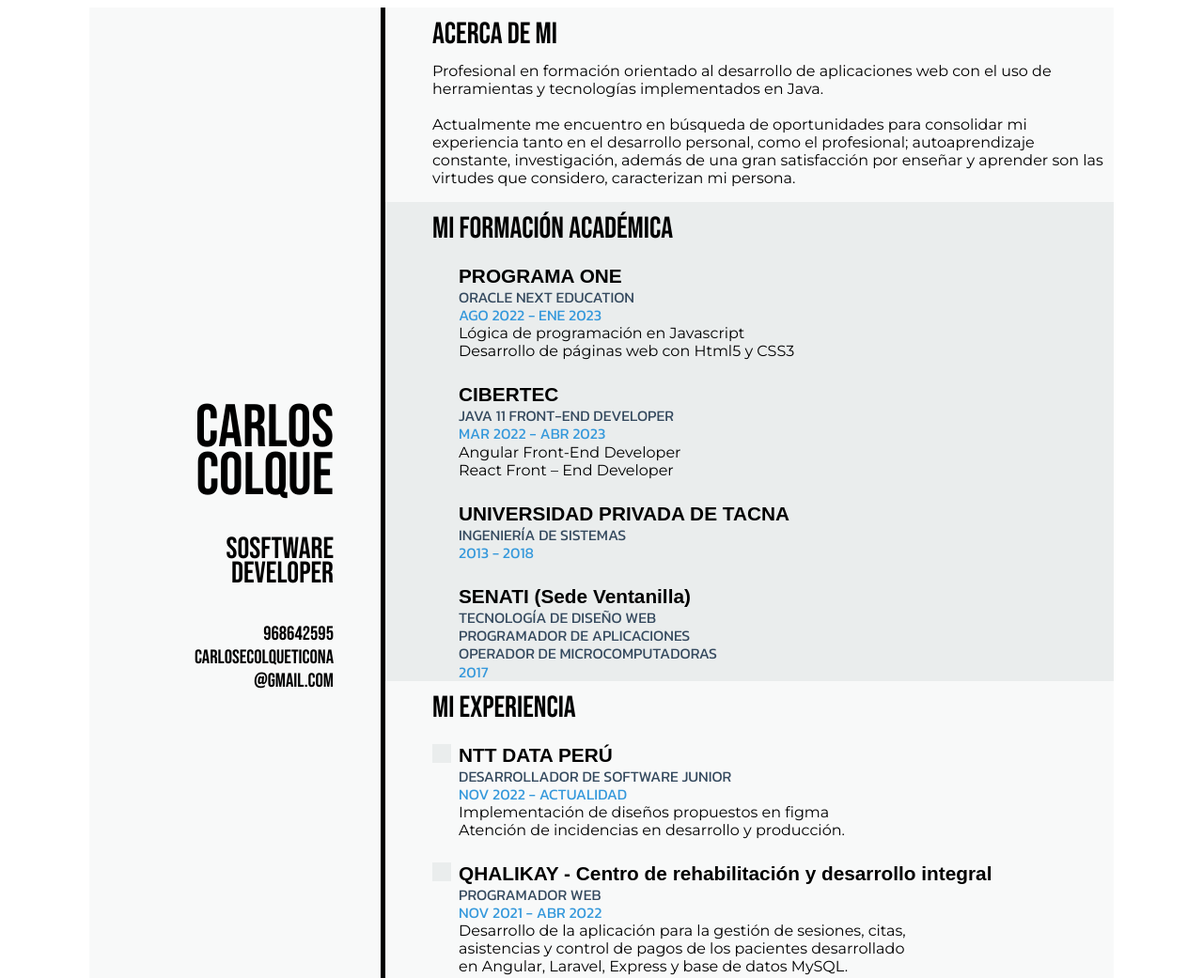
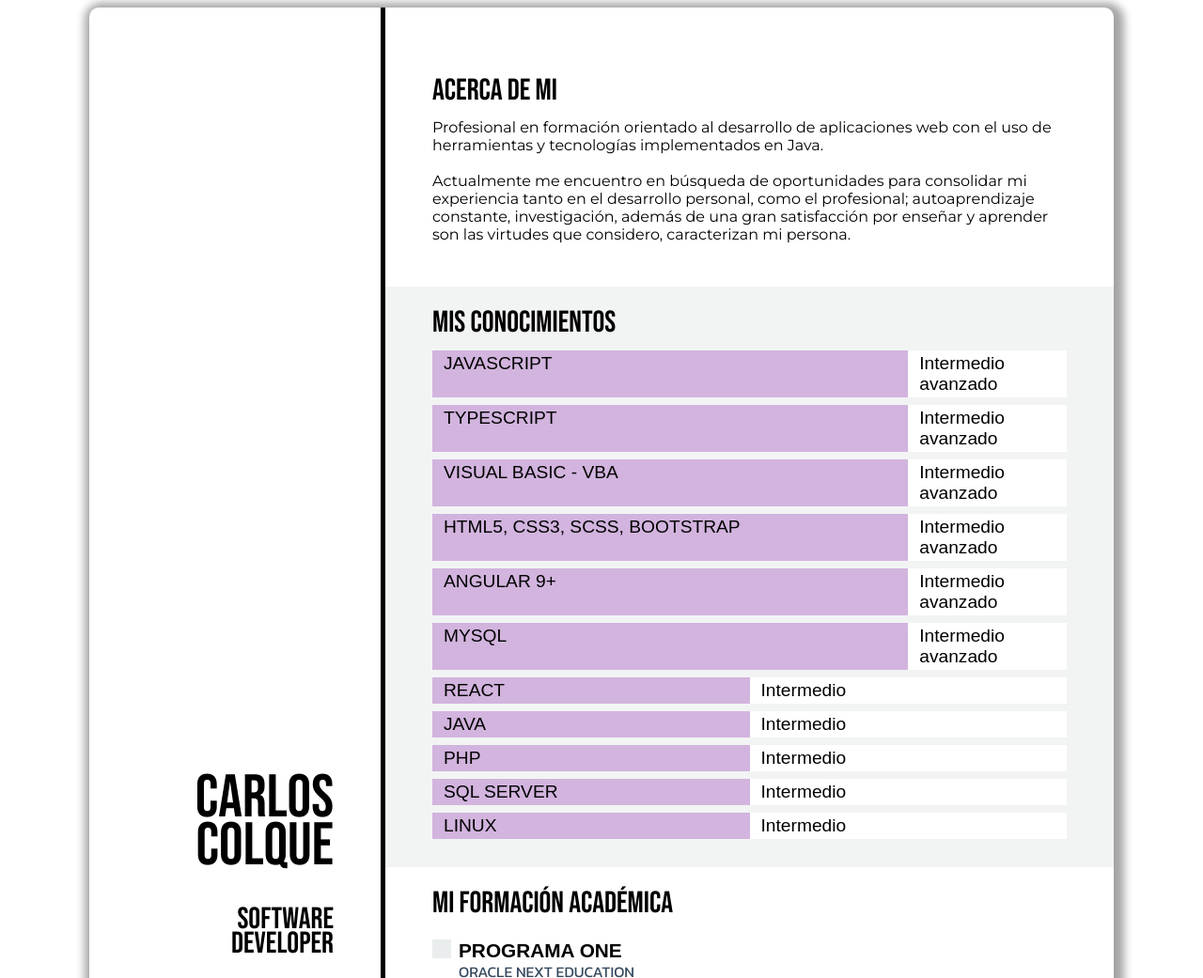
Before and after one commit to EnriqueEkizz/SV45593820.github.io, a plain HTML site: page index.html in a window 1280 px wide. Shown: the top 1041 px of the page at 94% size. Drawn offline with Linux system fonts and the light colour scheme; a web font is replaced by a local one.

Commit message:
feat: implementa mis conocimientos

```diff
--- a/css/description.css
+++ b/css/description.css
@@ -7,14 +7,15 @@
   width: 100%;
   display: flex;
   flex-direction: column;
+  padding: 50px 0 0px 0;
 }
 
 .description__panel {
-  padding-left: 50px;
+  padding: 10px 50px 30px 50px;
 }
 
 .description__panel:nth-child(even) {
-  background-color: #EAEDED;
+  background-color: #F2F4F4;
 }
 
 .description__paragraph {
@@ -68,3 +69,33 @@
   font-weight: 400;
   font-style: normal;
 }
+
+.description__bar {
+  display: flex;
+  font-size: 1.2rem;
+  justify-content: space-between;
+  background-color: #D2B4DE;
+  margin: 0;
+  margin-top: 8px;
+}
+
+.description__bar__title {
+  color: black;
+}
+
+.description__bar__title, .description__bar__progress {
+  padding: 3px 3px 3px 12px;
+}
+
+.description__bar__progress {
+  color: black;
+  background-color: white;
+}
+
+.progress__25 {
+  width: 25%;
+}
+
+.progress__50 {
+  width: 50%;
+}
--- a/css/estilos.css
+++ b/css/estilos.css
@@ -3,10 +3,12 @@
 }
 
 .content {
-  background-color: #F8F9F9;
+  background-color: white;
   display: flex;
   max-width: 1090px;
   margin: auto;
+  border-radius: 10px;
+  box-shadow: 3px 3px 10px 8px #a4a4a4;
 }
 
 .titles {
--- a/index.html
+++ b/index.html
@@ -25,7 +25,7 @@
           <span class="titles titles-big">COLQUE</span>
         </p>
         <p class="header__paragraph">
-          <span class="titles titles-medium">SOsFTWARE</span>
+          <span class="titles titles-medium">SOFTWARE</span>
           <span class="titles titles-medium">DEVELOPER</span>
         </p>
         <p class="header__paragraph">
@@ -56,6 +56,62 @@
         </article>
 
         <!-- MIS CONOCIMIENTOS -->
+        <article class="description__panel">
+          <p class="panel__title">
+            <span class="titles titles-medium">MIS CONOCIMIENTOS</span>
+          </p>
+
+          <div>
+            <p class="description__bar description__titles-sm">
+              <span class="description__bar__title">JAVASCRIPT</span>
+              <span class="description__bar__progress progress__25">Intermedio avanzado</span>
+            </p>
+            <p class="description__bar description__titles-sm">
+              <span class="description__bar__title">TYPESCRIPT</span>
+              <span class="description__bar__progress progress__25">Intermedio avanzado</span>
+            </p>
+            <p class="description__bar description__titles-sm">
+              <span class="description__bar__title">VISUAL BASIC - VBA</span>
+              <span class="description__bar__progress progress__25">Intermedio avanzado</span>
+            </p>
+            <p class="description__bar description__titles-sm">
+              <span class="description__bar__title">HTML5, CSS3, SCSS, BOOTSTRAP</span>
+              <span class="description__bar__progress progress__25">Intermedio avanzado</span>
+            </p>
+            <p class="description__bar description__titles-sm">
+              <span class="description__bar__title">ANGULAR 9+</span>
+              <span class="description__bar__progress progress__25">Intermedio avanzado</span>
+            </p>
+            <p class="description__bar description__titles-sm">
+              <span class="description__bar__title">MYSQL</span>
+              <span class="description__bar__progress progress__25">Intermedio avanzado</span>
+            </p>
+            <p class="description__bar description__titles-sm">
+              <span class="description__bar__title">REACT</span>
+              <span class="description__bar__progress progress__50">Intermedio</span>
+            </p>
+            <p class="description__bar description__titles-sm">
+              <span class="description__bar__title">JAVA</span>
+              <span class="description__bar__progress progress__50">Intermedio</span>
+            </p>
+            <p class="description__bar description__titles-sm">
+              <span class="description__bar__title">PHP</span>
+              <span class="description__bar__progress progress__50">Intermedio</span>
+            </p>
+            <p class="description__bar description__titles-sm">
+              <span class="description__bar__title">SQL SERVER</span>
+              <span class="description__bar__progress progress__50">Intermedio</span>
+            </p>
+            <p class="description__bar description__titles-sm">
+              <span class="description__bar__title">LINUX</span>
+              <span class="description__bar__progress progress__50">Intermedio</span>
+            </p>
+          </div>
+
+          <!-- CARD -->
+        </article>
+
+        <!-- MI FORMACION ACADEMICA -->
         <article class="description__panel">
           <p class="panel__title">
             <span class="titles titles-medium">MI FORMACIÓN ACADÉMICA</span>
@@ -176,6 +232,5 @@
       </div>
     </section>
   </div>
-
 </body>
 </html>
```
